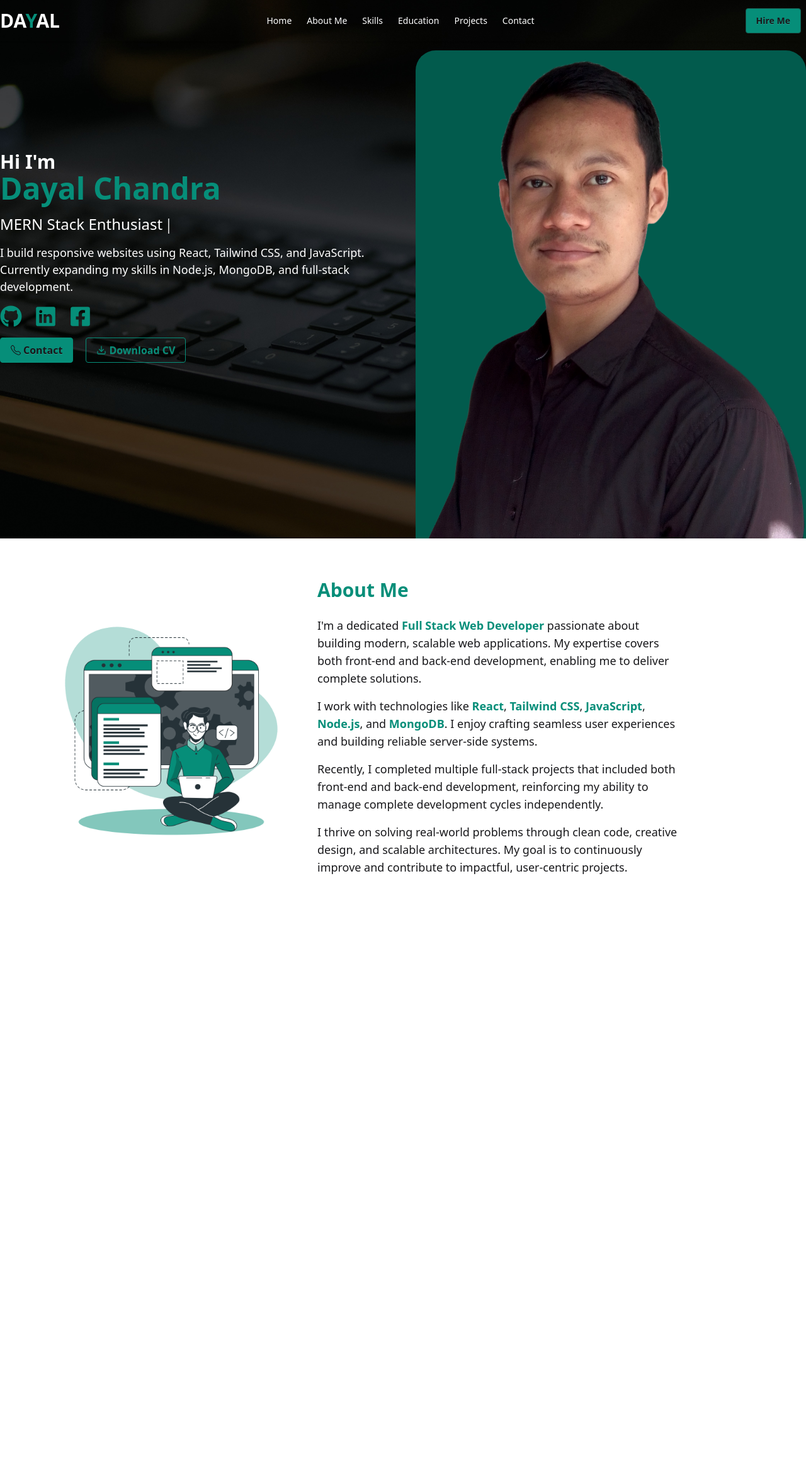
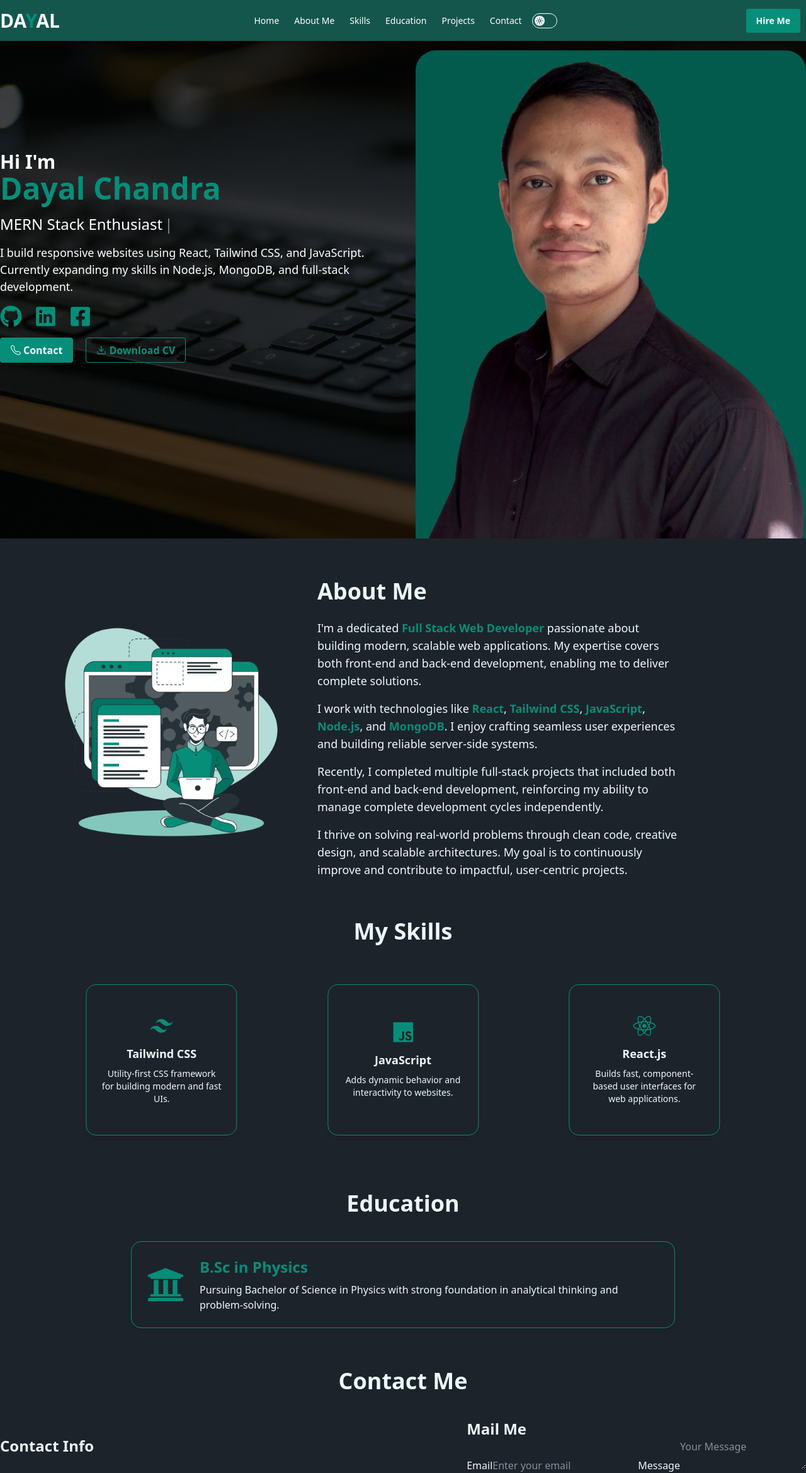
Before and after one commit to dayal-chandra/dayal-portfolio, a React (Vite) app: page / in a window 1280 px wide. Shown: the whole page at 63% size. Before the commit the page ends 1455 px from the top, so only its background shows below. Built offline with nearby package versions, Linux system fonts and the light colour scheme.

Commit message:
skills and education section added

```diff
--- a/package.json
+++ b/package.json
@@ -17,6 +17,7 @@
     "react-icons": "^5.5.0",
     "react-router": "^7.6.3",
     "react-simple-typewriter": "^5.0.1",
+    "swiper": "^11.2.9",
     "tailwindcss": "^4.1.11"
   },
   "devDependencies": {
--- a/src/components/About.jsx
+++ b/src/components/About.jsx
@@ -4,7 +4,7 @@ const AboutMe = () => {
   return (
     <section
       id="about"
-      className="max-w-6xl mx-auto px-4 py-16 flex flex-col md:flex-row items-center gap-10"
+      className="max-w-6xl mx-auto px-4 pt-16 flex flex-col md:flex-row items-center gap-10"
     >
       <div data-aos="fade-up">
         <img
@@ -15,7 +15,7 @@ const AboutMe = () => {
       </div>
 
       <div data-aos="fade-up" className="max-w-xl">
-        <h2 className="text-3xl font-bold mb-6 text-[#068e79]">About Me</h2>
+        <h2 className="text-3xl md:text-4xl font-bold mb-6">About Me</h2>
 
         <p className="text-lg mb-4">
           I'm a dedicated{" "}
--- a/src/components/Banner.jsx
+++ b/src/components/Banner.jsx
@@ -1,7 +1,6 @@
 import React from "react";
 import photo from "/dayal.png";
 import { Typewriter } from "react-simple-typewriter";
-import { Link } from "react-router";
 import { FaFacebookSquare, FaGithub } from "react-icons/fa";
 import { IoLogoLinkedin } from "react-icons/io5";
 import { BsTelephone } from "react-icons/bs";
--- /dev/null
+++ b/src/components/Contact.jsx
@@ -0,0 +1,28 @@
+import React from "react";
+
+const Contact = () => {
+  return (
+    <div className="pt-16 max-w-[1280px] mx-auto">
+      <h1 className="text-3xl md:text-4xl text-center font-bold mb-10 ">
+        Contact Me
+      </h1>
+      <div className="flex flex-col md:flex-row justify-between items-center">
+        <div>
+          <h1 className="text-2xl font-bold">Contact Info</h1>
+        </div>
+        <div>
+          <h1 className="text-2xl font-bold">Mail Me</h1>
+          <fieldset>
+            <label>Email</label>
+            <input type="email" placeholder="Enter your email" required />
+
+            <label>Message</label>
+            <textarea name="" id="" placeholder="Your Message"></textarea>
+          </fieldset>
+        </div>
+      </div>
+    </div>
+  );
+};
+
+export default Contact;
--- /dev/null
+++ b/src/components/Education.jsx
@@ -0,0 +1,31 @@
+import { FaUniversity } from "react-icons/fa";
+
+const Education = () => {
+  return (
+    <section data-aos="fade-up" className="pt-16" id="education">
+      <div className="max-w-4xl mx-auto px-4">
+        <h2 className="text-3xl md:text-4xl font-bold text-center mb-10 ">
+          Education
+        </h2>
+
+        <div className="flex flex-col md:flex-row items-center border border-[#068e79] shadow-md rounded-2xl p-6 hover:scale-105 transition-transform duration-300">
+          <div className="text-[#068e79] text-6xl mb-4 md:mb-0 md:mr-6">
+            <FaUniversity />
+          </div>
+
+          <div>
+            <h3 className="text-xl md:text-2xl font-semibold mb-2 text-[#068e79]">
+              B.Sc in Physics
+            </h3>
+            <p>
+              Pursuing Bachelor of Science in Physics with strong foundation in
+              analytical thinking and problem-solving.
+            </p>
+          </div>
+        </div>
+      </div>
+    </section>
+  );
+};
+
+export default Education;
--- a/src/components/Home.jsx
+++ b/src/components/Home.jsx
@@ -1,12 +1,18 @@
 import React from "react";
 import Banner from "./Banner";
 import About from "./About";
+import Skills from "./Skills";
+import Education from "./Education";
+import Contact from "./Contact";
 
 const Home = () => {
   return (
     <div>
       <Banner></Banner>
       <About></About>
+      <Skills></Skills>
+      <Education></Education>
+      <Contact></Contact>
     </div>
   );
 };
--- a/src/components/Navbar.jsx
+++ b/src/components/Navbar.jsx
@@ -1,4 +1,5 @@
 import React from "react";
+import { TiThMenu } from "react-icons/ti";
 import { Link, NavLink } from "react-router";
 
 const Navbar = () => {
@@ -26,30 +27,20 @@ const Navbar = () => {
   );
 
   return (
-    <div className="fixed top-0 left-0 w-full z-50 bg-transparent shadow-sm">
-      <div className="navbar max-w-[1280px] mx-auto px-0 text-white">
+    <div className="fixed top-0 left-0 w-full z-50 bg-[#15564c] shadow-sm">
+      <div className="navbar max-w-[1280px] mx-auto px-0 text-white backdrop-blur-sm">
         <div className="navbar-start">
           <div className="dropdown">
-            <div tabIndex={0} role="button" className="btn btn-ghost lg:hidden">
-              <svg
-                xmlns="http://www.w3.org/2000/svg"
-                className="h-5 w-5"
-                fill="none"
-                viewBox="0 0 24 24"
-                stroke="currentColor"
-              >
-                {" "}
-                <path
-                  strokeLinecap="round"
-                  strokeLinejoin="round"
-                  strokeWidth="2"
-                  d="M4 6h16M4 12h8m-8 6h16"
-                />{" "}
-              </svg>
+            <div
+              tabIndex={0}
+              role="button"
+              className="btn btn-ghost  lg:hidden"
+            >
+              <TiThMenu size={25} />
             </div>
             <ul
               tabIndex={0}
-              className="menu menu-sm dropdown-content bg-base-100 rounded-box z-1 mt-3 w-52 p-2 shadow"
+              className="menu menu-sm dropdown-content bg-base-100 text-[#068e79] rounded-box z-1 mt-3 w-32 p-2 shadow"
             >
               {navItems}
             </ul>
@@ -60,6 +51,51 @@ const Navbar = () => {
         </div>
         <div className="navbar-center hidden lg:flex">
           <ul className="menu menu-horizontal px-1">{navItems}</ul>
+        </div>
+        <div>
+          <label className="toggle text-base-content">
+            <input type="checkbox" value="dark" className="theme-controller" />
+
+            <svg
+              aria-label="sun"
+              xmlns="http://www.w3.org/2000/svg"
+              viewBox="0 0 24 24"
+            >
+              <g
+                strokeLinejoin="round"
+                strokeLinecap="round"
+                strokeWidth="2"
+                fill="none"
+                stroke="currentColor"
+              >
+                <circle cx="12" cy="12" r="4"></circle>
+                <path d="M12 2v2"></path>
+                <path d="M12 20v2"></path>
+                <path d="m4.93 4.93 1.41 1.41"></path>
+                <path d="m17.66 17.66 1.41 1.41"></path>
+                <path d="M2 12h2"></path>
+                <path d="M20 12h2"></path>
+                <path d="m6.34 17.66-1.41 1.41"></path>
+                <path d="m19.07 4.93-1.41 1.41"></path>
+              </g>
+            </svg>
+
+            <svg
+              aria-label="moon"
+              xmlns="http://www.w3.org/2000/svg"
+              viewBox="0 0 24 24"
+            >
+              <g
+                strokeLinejoin="round"
+                strokeLinecap="round"
+                strokeWidth="2"
+                fill="none"
+                stroke="currentColor"
+              >
+                <path d="M12 3a6 6 0 0 0 9 9 9 9 0 1 1-9-9Z"></path>
+              </g>
+            </svg>
+          </label>
         </div>
         <div className="navbar-end mr-2">
           <a className="btn bg-[#068e79] shadow-none border border-[#15564c]">
--- /dev/null
+++ b/src/components/Skills.jsx
@@ -0,0 +1,113 @@
+import { Swiper, SwiperSlide } from "swiper/react";
+import { Autoplay } from "swiper/modules";
+import "swiper/css";
+import "swiper/css/autoplay";
+
+import {
+  FaHtml5,
+  FaCss3Alt,
+  FaJs,
+  FaReact,
+  FaNodeJs,
+  FaGithub,
+} from "react-icons/fa";
+import { SiTailwindcss, SiExpress, SiMongodb } from "react-icons/si";
+
+const skill = [
+  {
+    icon: <FaHtml5 />,
+    title: "HTML5",
+    description:
+      "The foundation of web pages using semantic and accessible markup.",
+  },
+  {
+    icon: <FaCss3Alt />,
+    title: "CSS3",
+    description:
+      "Styling and layout techniques to craft beautiful, responsive designs.",
+  },
+  {
+    icon: <SiTailwindcss />,
+    title: "Tailwind CSS",
+    description:
+      "Utility-first CSS framework for building modern and fast UIs.",
+  },
+  {
+    icon: <FaJs />,
+    title: "JavaScript",
+    description: "Adds dynamic behavior and interactivity to websites.",
+  },
+  {
+    icon: <FaReact />,
+    title: "React.js",
+    description:
+      "Builds fast, component-based user interfaces for web applications.",
+  },
+  {
+    icon: <FaNodeJs />,
+    title: "Node.js",
+    description:
+      "Server-side JavaScript environment for building scalable backend systems.",
+  },
+  {
+    icon: <SiExpress />,
+    title: "Express.js",
+    description:
+      "Minimalist web framework for Node.js to build APIs and backend logic.",
+  },
+  {
+    icon: <SiMongodb />,
+    title: "MongoDB",
+    description: "NoSQL database designed for flexible, scalable data storage.",
+  },
+  {
+    icon: <FaGithub />,
+    title: "Git & GitHub",
+    description:
+      "Version control and collaboration tools for efficient development.",
+  },
+];
+
+const Skills = () => {
+  return (
+    <section data-aos="fade-up" className="pt-16 overflow-visible" id="skills">
+      <div className="max-w-6xl mx-auto px-4 text-center overflow-visible">
+        <h2 className="text-3xl md:text-4xl font-bold mb-10 ">My Skills</h2>
+
+        <div className="relative overflow-visible">
+          <Swiper
+            modules={[Autoplay]}
+            spaceBetween={30}
+            slidesPerView={3}
+            loop={true}
+            autoplay={{
+              delay: 1500,
+              disableOnInteraction: false,
+            }}
+            breakpoints={{
+              640: { slidesPerView: 1 },
+              768: { slidesPerView: 2 },
+              1024: { slidesPerView: 3 },
+            }}
+            className="overflow-visible"
+          >
+            {skill.map((talent, index) => (
+              <SwiperSlide key={index} className="overflow-visible">
+                {" "}
+                <div className="flex flex-col items-center justify-center border border-[#068e79] shadow-md p-6 my-6 rounded-2xl hover:scale-105 transition-transform duration-300 w-60 h-60 mx-auto text-center">
+                  <div className="text-4xl mb-3 text-[#068e79]">
+                    {talent.icon}
+                  </div>
+                  <h3 className="text-lg font-semibold mb-2">{talent.title}</h3>
+                  <p className="text-sm">{talent.description}</p>
+                </div>
+              </SwiperSlide>
+            ))}
+          </Swiper>
+        </div>
+      </div>
+    </section>
+  );
+};
+
+export default Skills;
--- a/src/index.css
+++ b/src/index.css
@@ -1,2 +1,6 @@
 @import "tailwindcss";
 @plugin "daisyui";
+
+@plugin "daisyui" {
+  themes: dark --default, light --prefersdark;
+}
```
Also changed, not shown: 2 other files (tests, documents, lock files or other folders).
